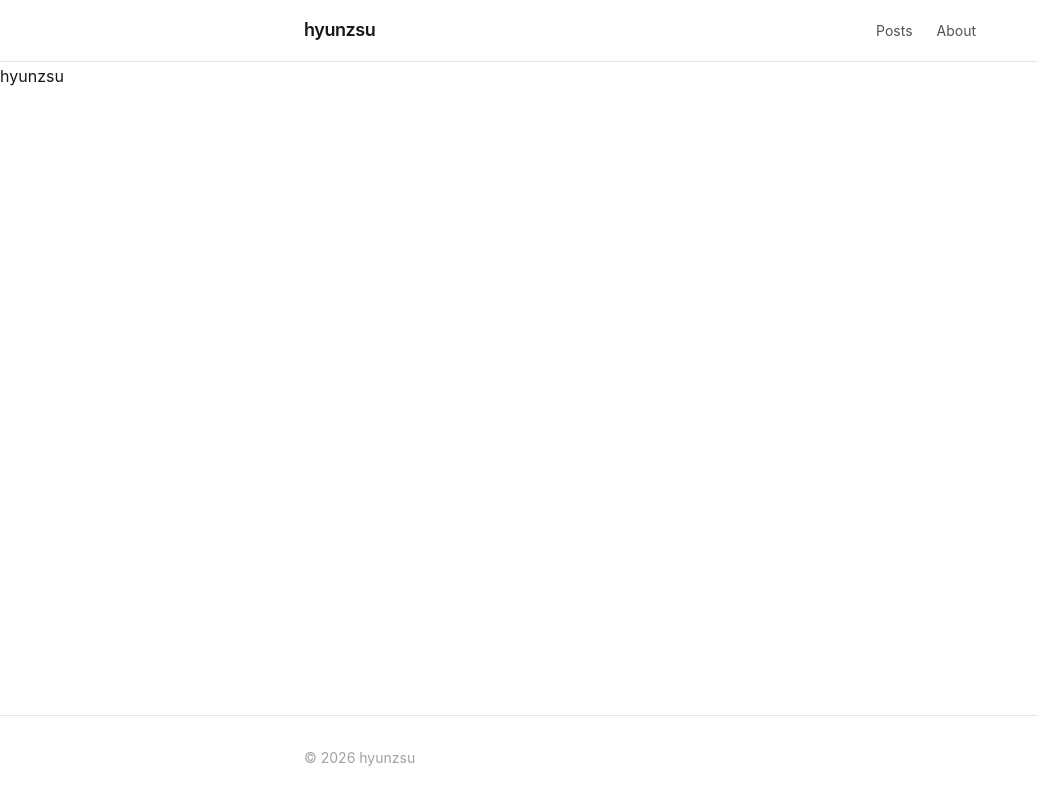
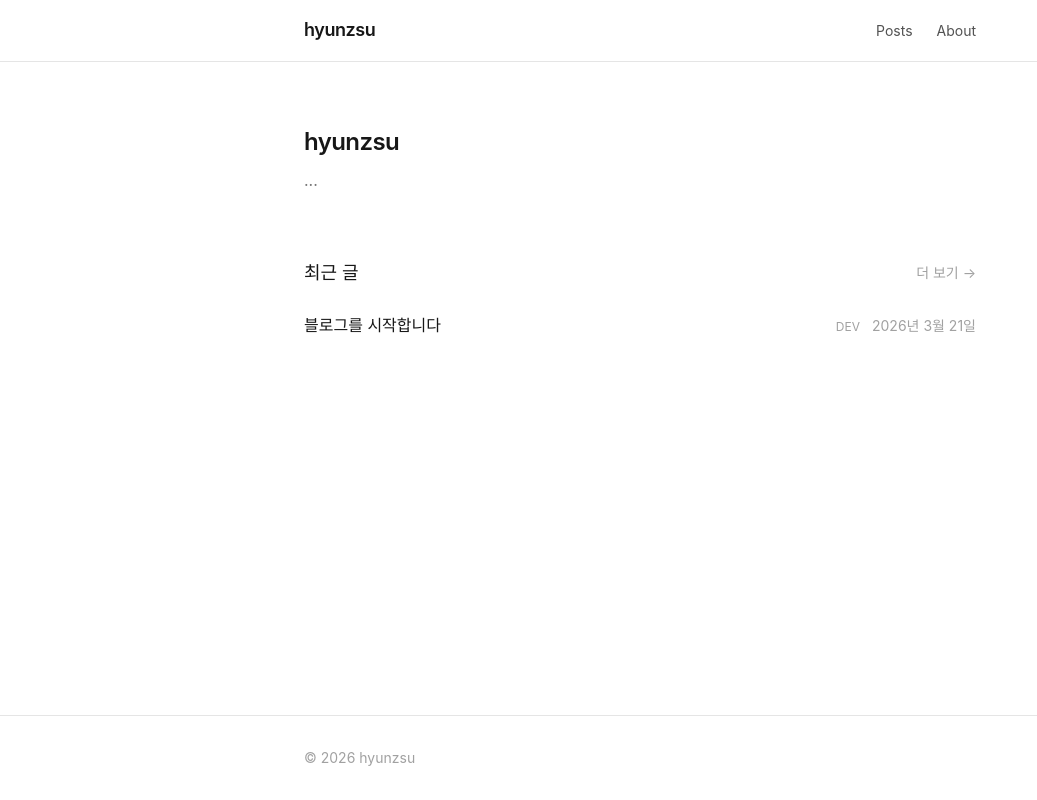
Before and after one commit to hyunzsu/blog, a Next.js app: page / in a window 1280 px wide. Shown: the whole page, without its empty margins (0-1037 px from the left). Built offline with nearby package versions, Linux system fonts and the light colour scheme; a web font is replaced by a local one.

Commit message:
feat: 메인 페이지 (소개 + 최근 7개 글 목록)
- 혼합형 레이아웃: 이름 + placeholder 소개 + 최근 글
- PostListItem 컴포넌트 (제목 + 카테고리 + 날짜)
- "더 보기" 링크로 /posts 연결

```diff
--- a/src/app/page.tsx
+++ b/src/app/page.tsx
@@ -1,7 +1,42 @@
+import Link from "next/link";
+import { getAllPosts } from "@/shared/lib/posts";
+import { PostListItem } from "@/shared/ui/post-list-item";
+
+const RECENT_POSTS_COUNT = 7;
+
 export default function Home() {
+  const posts = getAllPosts().slice(0, RECENT_POSTS_COUNT);
+
   return (
-    <main className="flex-1">
-      <h1>hyunzsu</h1>
-    </main>
+    <div className="mx-auto max-w-[720px] px-6 py-16">
+      <section className="mb-16">
+        <h1 className="text-2xl font-semibold tracking-tight">hyunzsu</h1>
+        <p className="mt-2 text-neutral-500">...</p>
+      </section>
+
+      <section>
+        <div className="mb-4 flex items-center justify-between">
+          <h2 className="text-lg font-medium">최근 글</h2>
+          <Link
+            href="/posts"
+            className="text-sm text-neutral-400 hover:text-neutral-600"
+          >
+            더 보기 &rarr;
+          </Link>
+        </div>
+        {posts.length > 0 ? (
+          <ul className="divide-y divide-neutral-100">
+            {posts.map((post) => (
+              <PostListItem
+                key={`${post.category}/${post.slug}`}
+                post={post}
+              />
+            ))}
+          </ul>
+        ) : (
+          <p className="text-neutral-400">아직 작성된 글이 없습니다.</p>
+        )}
+      </section>
+    </div>
   );
 }
--- /dev/null
+++ b/src/shared/ui/post-list-item.tsx
@@ -0,0 +1,30 @@
+import Link from "next/link";
+import type { PostMeta } from "@/shared/lib/posts";
+
+function formatDate(dateString: string): string {
+  const date = new Date(dateString);
+  return date.toLocaleDateString("ko-KR", {
+    year: "numeric",
+    month: "long",
+    day: "numeric",
+  });
+}
+
+export function PostListItem({ post }: { post: PostMeta }) {
+  return (
+    <li>
+      <Link
+        href={`/posts/${post.category}/${post.slug}`}
+        className="group flex items-baseline justify-between gap-4 py-2"
+      >
+        <span className="truncate text-neutral-900 group-hover:text-neutral-600">
+          {post.title}
+        </span>
+        <span className="shrink-0 text-sm text-neutral-400">
+          <span className="mr-3 text-xs uppercase">{post.category}</span>
+          {formatDate(post.date)}
+        </span>
+      </Link>
+    </li>
+  );
+}
```
